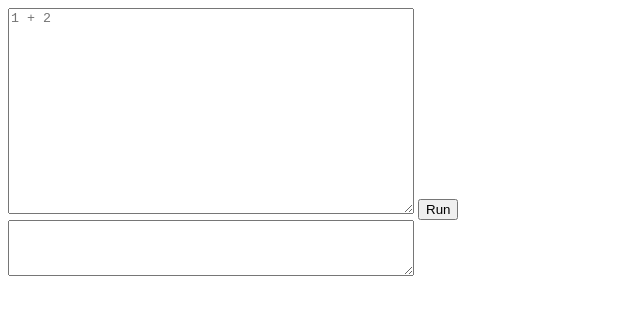
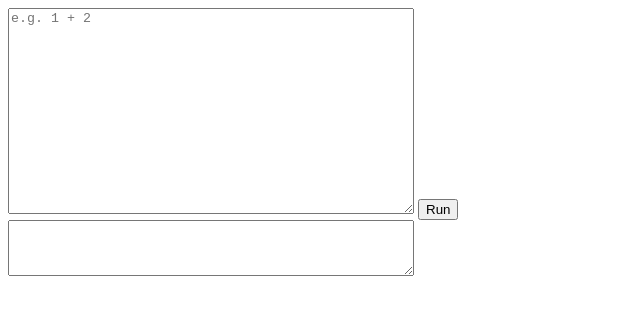
Before and after one commit to dawedawe/agentleintroductiontofslexyacc, a website built with Vite: page src/AfLang.Js/index.html in a window 1280 px wide. Shown: the full height of the page, 0-640 px from the left. Built offline with nearby package versions, Linux system fonts and the light colour scheme.

Commit message:
bring over nagation improvements

```diff
--- a/src/AfLang.Js/index.html
+++ b/src/AfLang.Js/index.html
@@ -10,7 +10,7 @@
 <body>
     <div>
 
-        <textarea id="input" style="width: 400px; height: 200px" placeholder="1 + 2"></textarea>
+        <textarea id="input" style="width: 400px; height: 200px" placeholder="e.g. 1 + 2"></textarea>
         <button id="run">Run</button>
     </div>
     <div>
```
Also changed, not shown: 2 other files.
